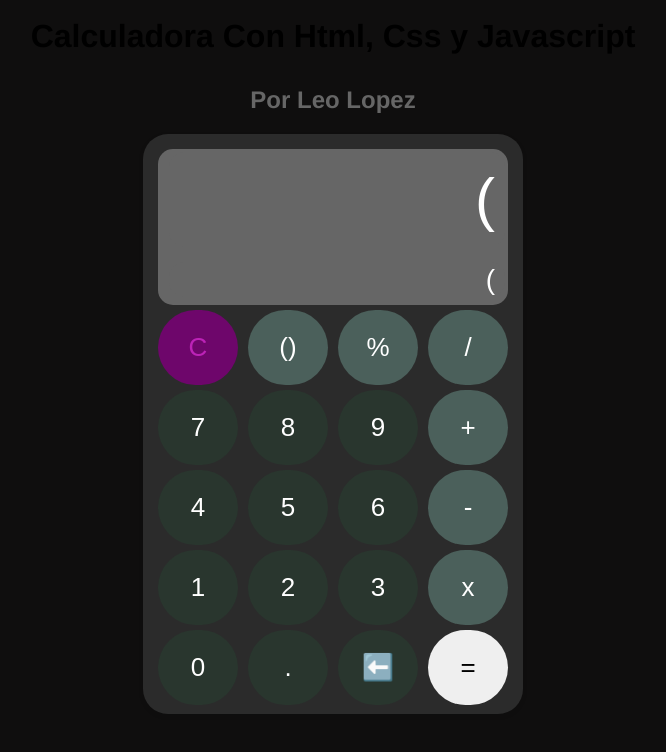
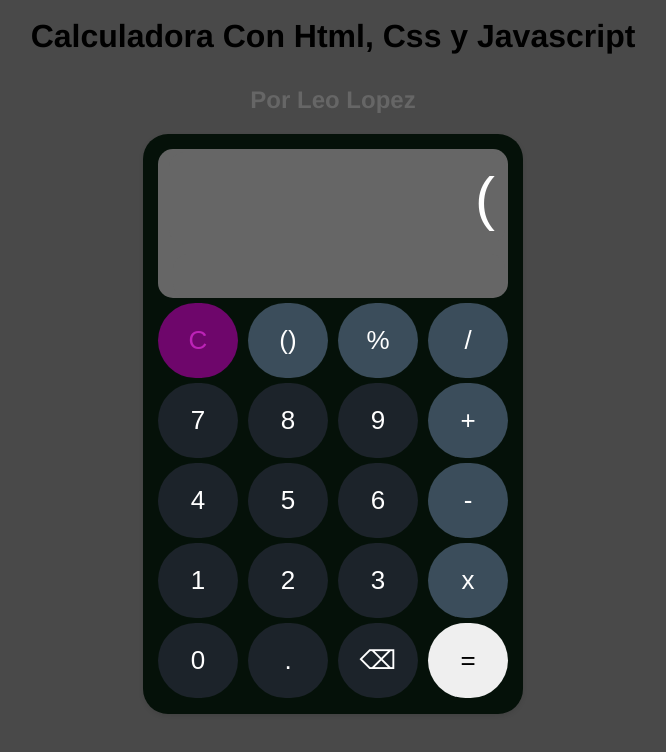
Before and after one commit to leo-lopez/calculadora, a plain HTML site: page index.html in a window 1280 px wide. Both pictures are taken after a click on the button "()". Shown: the whole page, without its empty margins (307-973 px from the left). Drawn offline with Linux system fonts and the light colour scheme.

Commit message:
pregresando un poco

```diff
--- a/index.html
+++ b/index.html
@@ -15,7 +15,7 @@
     <div class="calculadora">
         <div id="pantallas">
             <input type="text" id="pantalla" readonly>
-            <input type="text" id="subpantalla" readonly >
+            <div id="subpantalla"></div>
         </div>
         <div id="botones">
             <input class="boton-violeta" type="button" value="C" onclick="borrar()">
@@ -36,7 +36,7 @@
             <input class="boton-gris-claro" type="button" value="x" onclick="agregar('*')">
             <input class="boton-gris-oscuro" type="button" value="0" onclick="agregar('0')">
             <input class="boton-gris-oscuro" type="button" value="." onclick="agregar('.')">
-            <input class="boton-gris-oscuro" type="button" value="⬅️" onclick="borrarUno()">
+            <input class="boton-gris-oscuro" type="button" value="⌫" onclick="borrarUno()">
             <input class="boton-celeste" type="button" value="=" onclick="calcular()">
         </div>
     </div>
--- a/script.js
+++ b/script.js
@@ -1,25 +1,30 @@
 function agregar(valor) {
+    if (document.getElementById("subpantalla").value === "") {
+            document.getElementById("subpantalla").value =  document.getElementById("pantalla").value
+    }
     document.getElementById("pantalla").value += valor
-    document.getElementById("subpantalla").value += valor
-    if ("." || "+" || "/" || "-" || "*" !== valor ) {
+    document.getElementById("subpantalla").value = document.getElementById("pantalla").value
+    if (valor !== '.' && valor !== '+' && valor !== '/' && valor !== '-' && valor !== '*'  ) {
         subcalcular()
+        console.log(document.getElementById("pantalla").value)
     }
 }
 
 function borrar() {
     document.getElementById("pantalla").value = ""
-    document.getElementById("subpantalla").value = ""
+    document.getElementById("subpantalla").innerHTML = ""
 }
 
 function calcular() {
     const valorPantalla = document.getElementById("pantalla").value
     const resultado = eval(valorPantalla)
     document.getElementById("pantalla").value = resultado
-    document.getElementById("subpantalla").value = ""
+    document.getElementById("subpantalla").innerHTML = ""
+
 }
 
 function subcalcular() {
-    const valorSubpantalla = document.getElementById("subpantalla").value
-    let resultado = eval(valorSubpantalla)
-    document.getElementById("subpantalla").value = resultado
+    const valorSubpantalla = document.getElementById("pantalla").value
+    const resultado = eval(valorSubpantalla)
+    document.getElementById("subpantalla").innerHTML = resultado
 }
--- a/style.css
+++ b/style.css
@@ -1,6 +1,6 @@
 body {
   font-family: 'Franklin Gothic Medium', 'Arial Narrow', Arial, sans-serif;
-  background-color: #0f0e0e;
+  background-color: #494949;
   display: flex;
   flex-direction: column;
 }
@@ -22,7 +22,7 @@ h2 {
   width: 350px;
   height: 550px;
   margin: auto;
-  background-color: #2b2b2b;
+  background-color: #051109;
   padding: 15px;
   border-radius: 25px;
   border-color: 0px solid #0f0e0e00;
@@ -55,10 +55,10 @@ h2 {
   background-color: #666;
   color: #fff;
   width: 92%;
-  height: 10%;
-  padding: 10px;
+  height: 28px;
+  padding: 8px;
   border: none;
-  font-size: 28px;
+  font-size: 26px;
   border-radius: 15px;
   text-align: right;
 }
@@ -92,12 +92,12 @@ input[type="button"]:last-child {
   color: #bc23b7;
 }
 .boton-gris-claro{
-  background-color: #506762e2;
+  background-color: #425566e2;
   color: #fff;
 }
 
 .boton-gris-oscuro{
-  background-color: #29362e ;
+  background-color: #1c232a ;
   color: #fff;
 }
 
```
